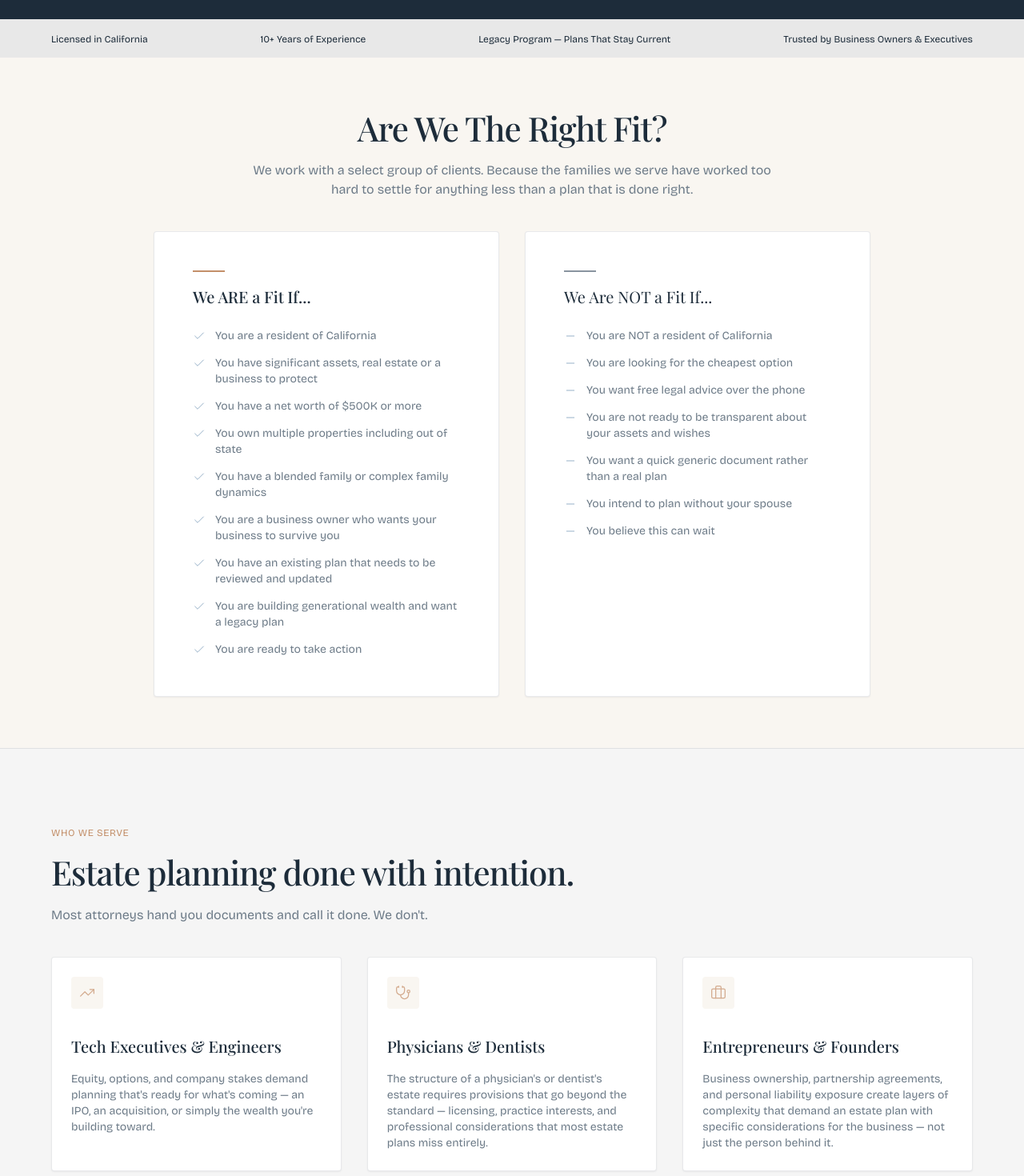
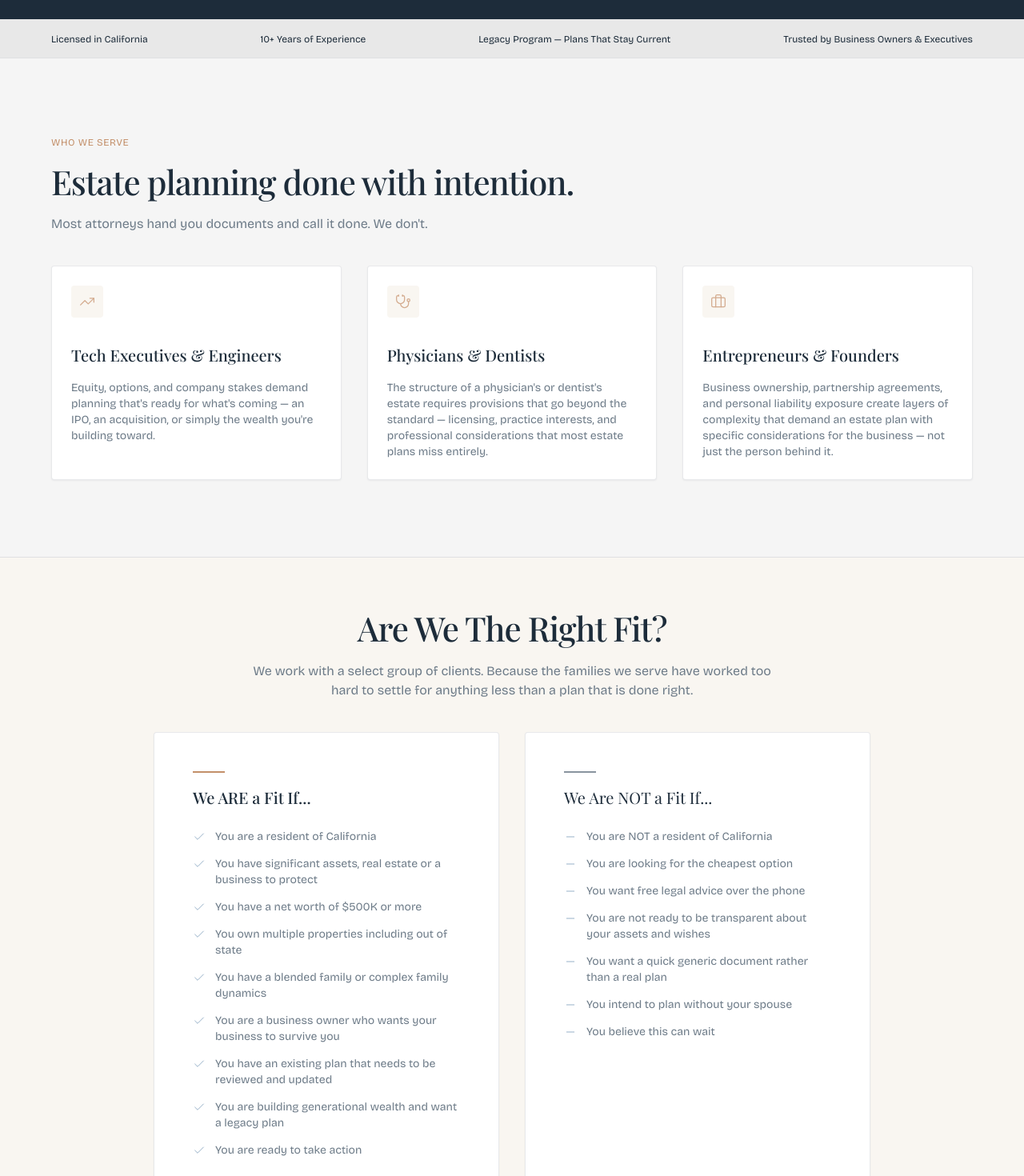
Before and after one commit to amirhoseinshahabnia/plan-with-bijan, a Next.js app: page / in a window 1280 px wide. Shown: the part 740-2210 px from the top of the page at 80% size. Built offline with nearby package versions, Linux system fonts and the light colour scheme.

Commit message:
re-orders cells

```diff
--- a/app/page.tsx
+++ b/app/page.tsx
@@ -13,8 +13,8 @@ export default function Home() {
     <main className="w-full">
       <Hero />
       <Features />
+      <WhoWeServe />
       <RightFit />
-      <WhoWeServe />
       <EstatePlanningDoneRight />
       <OurApproach />
       <Testimonials />
--- a/components/ui/who-we-serve.tsx
+++ b/components/ui/who-we-serve.tsx
@@ -89,7 +89,7 @@ export function WhoWeServe({
       id={id}
       as="section"
       padding="medium"
-      className={cn("bg-gray-50", borderClass("soft", "t"), className)}
+      className={cn("bg-gray-50", borderClass("soft", "y"), className)}
     >
       <Container>
         <Stack spacing={10}>
```
